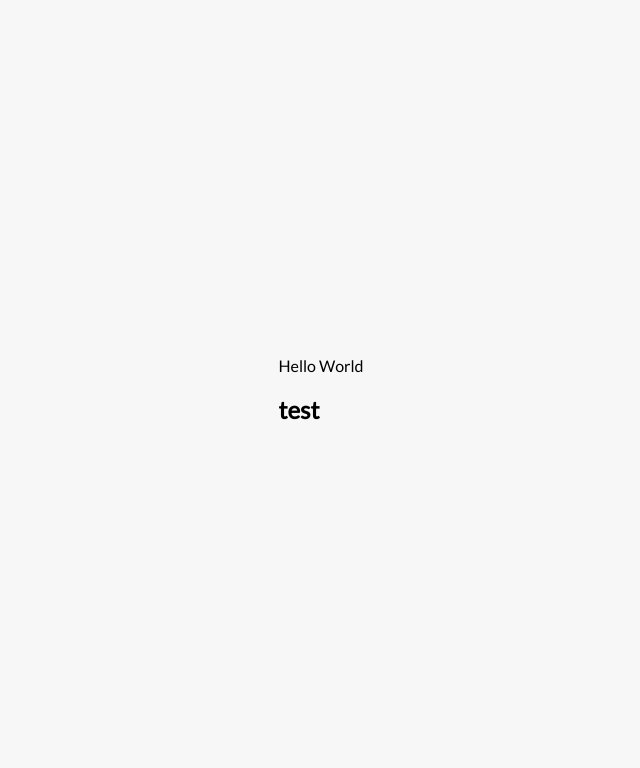
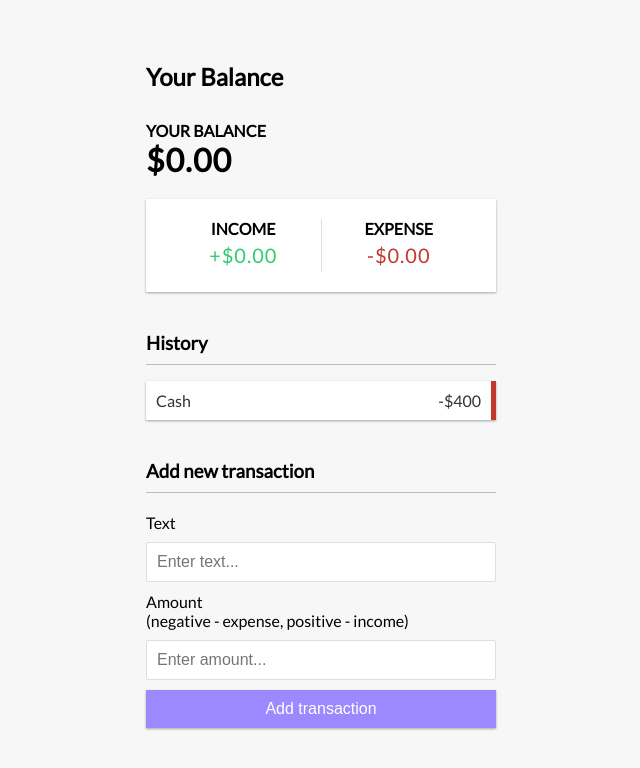
Before and after one commit to RSP531/contextAPIExpenseTracker, a React (Create React App) app: page / in a window 1280 px wide. Shown: the top 768 px of the page, without its empty margins (319-959 px from the left). Built offline with nearby package versions, Linux system fonts and the light colour scheme.

Commit message:
added all the components to the app from vanilla javascript and added two use state hooks

```diff
--- a/src/App.js
+++ b/src/App.js
@@ -1,13 +1,22 @@
 import React from 'react';
+import Header from './components/Header'
+import Balance from './components/Balance'
+import IncomeExpenses from './components/IncomeExpenses'
+import TransactionList from './components/TransactionList'
+import AddTransaction from './components/AddTransaction'
+
 import './App.css';
-import Header from './components/Header'
-
 
 function App() {
   return (
     <div className="App">
-      Hello World
       <Header />
+      <div className="container">
+        <Balance />
+        <IncomeExpenses />
+        <TransactionList />
+        <AddTransaction />
+      </div>
     </div>
   );
 }
--- /dev/null
+++ b/src/components/AddTransaction.js
@@ -0,0 +1,28 @@
+import React, { useState } from 'react'
+
+const AddTransaction = () => {
+  const [text, setText] = useState('');
+  const [amount, setAmount] = useState('');
+
+  return (
+    <>
+      <h3>Add new transaction</h3>
+      <form >
+        <div className="form-control">
+          <label htmlFor="text">Text</label>
+          <input type="text" value={text} onChange={(e) => setText(e.target.value)} placeholder="Enter text..." />
+        </div>
+        <div className="form-control">
+          <label htmlFor="amount"
+          >Amount <br />
+            (negative - expense, positive - income)</label
+          >
+          <input type="number" value={amount} onChange={(e) => setAmount(e.target.value)} placeholder="Enter amount..." />
+        </div>
+        <button className="btn">Add transaction</button>
+      </form>
+    </>
+  )
+}
+
+export default AddTransaction
--- /dev/null
+++ b/src/components/Balance.js
@@ -0,0 +1,12 @@
+import React from 'react'
+
+const Balance = () => {
+  return (
+    <>
+      <h4> Your Balance</h4>
+      <h1>$0.00</h1>
+    </>
+  )
+}
+
+export default Balance
--- a/src/components/Header.js
+++ b/src/components/Header.js
@@ -3,7 +3,7 @@
 const Header = () => {
   return (
     <h2>
-      test
+      Your Balance
     </h2>
   )
 }
--- /dev/null
+++ b/src/components/IncomeExpenses.js
@@ -0,0 +1,20 @@
+import React from 'react'
+
+const IncomeExpenses = () => {
+  return (
+    <>
+      <div className="inc-exp-container">
+        <div>
+          <h4>Income</h4>
+          <p id="money-plus" className="money plus">+$0.00</p>
+        </div>
+        <div>
+          <h4>Expense</h4>
+          <p id="money-minus" className="money minus">-$0.00</p>
+        </div>
+      </div>
+    </>
+  )
+}
+
+export default IncomeExpenses
--- /dev/null
+++ b/src/components/TransactionList.js
@@ -0,0 +1,16 @@
+import React from 'react'
+
+const TransactionList = () => {
+  return (
+    <>
+      <h3>History</h3>
+      <ul className="list">
+        <li className="minus">
+          Cash <span>-$400</span><button className="delete-btn">x</button>
+        </li>
+      </ul>
+    </>
+  )
+}
+
+export default TransactionList
```
